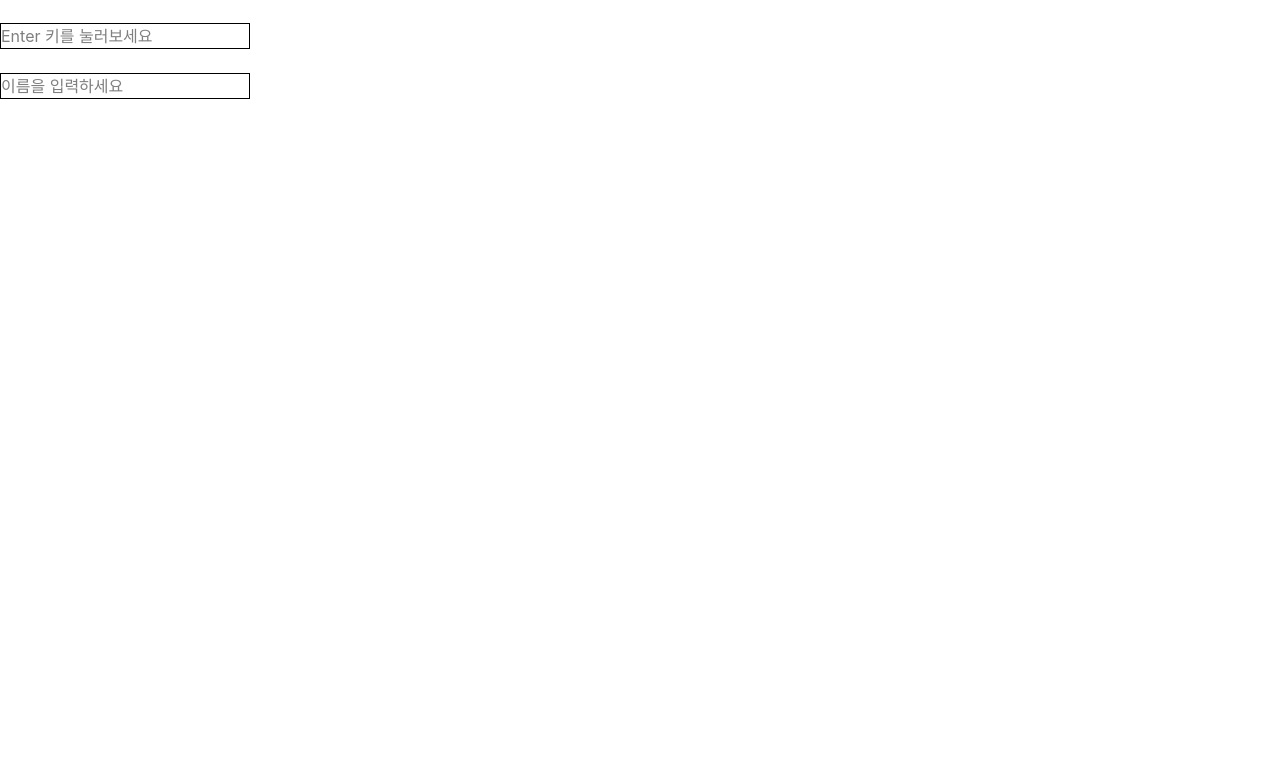
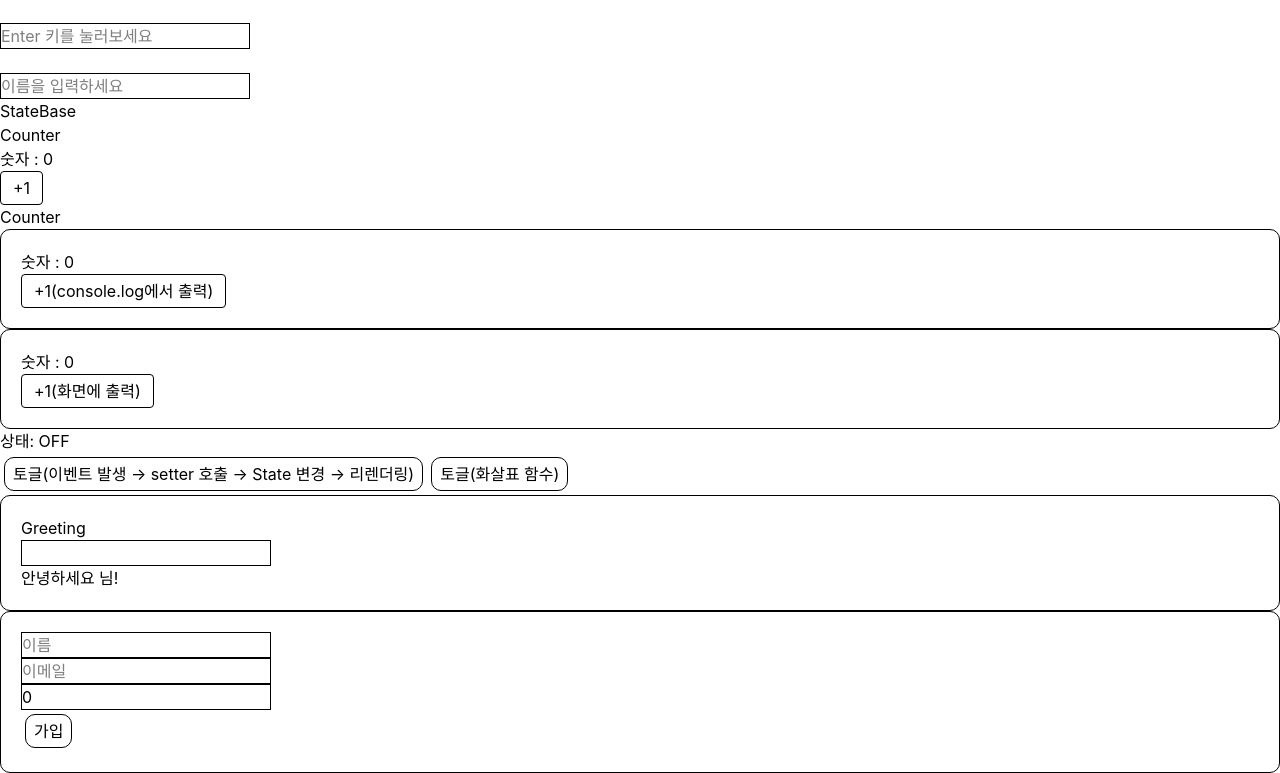
Before and after one commit to kwnam0814/Study_React, a React (Vite) app in the folder sesac-react-app/: page / in a window 1280 px wide. Shown: the part 6822-7595 px from the top of the page. Before the commit the page ends 6921 px from the top, so only its background shows below. Built offline with nearby package versions, Linux system fonts and the light colour scheme.

Commit message:
State(컴포넌트 내부에서 관리하는 동적인 데이터)

```diff
--- a/sesac-react-app/src/App.jsx
+++ b/sesac-react-app/src/App.jsx
@@ -9,6 +9,7 @@ import ChildrenBase from "./components/children_prac/ChildrenBase";
 import RenderingBase from "./components/rendering_prac/RenderingBase";
 import RenderingProb from "./components/rendering_prob/RenderingProb";
 import EventBase from "./components/event_prac/EventBase";
+import StateBase from "./components/state_prac/StateBase";
 
 import styles from "./App.module.css";
 
@@ -46,6 +47,10 @@ function App() {
       <div>
         <EventBase />
       </div>
+
+      <div>
+        <StateBase />
+      </div>
     </>
   );
 }
--- /dev/null
+++ b/sesac-react-app/src/components/state_prac/Counter.jsx
@@ -0,0 +1,26 @@
+import React from "react";
+
+const Counter = () => {
+  // 숫자를 하나 만들고
+  // 그 숫자를 화면에 보여주고
+  // 버튼을 누르면 숫자가 1 증가하는 기능을 만들고 싶다.
+  // => user와 interaction을 통해 데이터를 변화시키는 과정.
+
+  let number = 0;
+
+  const handleClick = () => {
+    number = number + 1;
+    console.log(number);
+  };
+  return (
+    <>
+      <div>Counter</div>
+      <div>숫자 : {number}</div>
+      <button onClick={handleClick} className="border px-3 py-1 rounded">
+        +1
+      </button>
+    </>
+  );
+};
+
+export default Counter;
--- /dev/null
+++ b/sesac-react-app/src/components/state_prac/CounterState.jsx
@@ -0,0 +1,42 @@
+import React from "react";
+import { useState } from "react";
+
+const CounterState = () => {
+  // 숫자를 하나 만들고
+  // 그 숫자를 화면에 보여주고
+  // 버튼을 누르면 숫자가 1 증가하는 기능을 만들고 싶다.
+  // => user와 interaction을 통해 데이터를 변화시키는 과정.
+
+  let number = 0;
+
+  const handleClick = () => {
+    number = number + 1;
+    console.log(number);
+  };
+
+  const [count, setCount] = useState(0);
+
+  const increateCount = () => {
+    setCount(count + 1);
+    // count = count + 1
+  };
+  return (
+    <>
+      <div>Counter</div>
+      <div className="card">
+        <div>숫자 : {number}</div>
+        <button onClick={handleClick} className="border px-3 py-1 rounded">
+          +1(console.log에서 출력)
+        </button>
+      </div>
+      <div className="card">
+        <div>숫자 : {count}</div>
+        <button onClick={increateCount} className="border px-3 py-1 rounded">
+          +1(화면에 출력)
+        </button>
+      </div>
+    </>
+  );
+};
+
+export default CounterState;
--- /dev/null
+++ b/sesac-react-app/src/components/state_prac/Greeting.jsx
@@ -0,0 +1,26 @@
+// 이벤트 발생 → setter 호출 → State 변경 → 리렌더링
+// 입력 이벤트로 State 변경
+import React from "react";
+import { useState } from "react";
+
+const Greeting = () => {
+  // input태그를 만든다.
+  // 태그에 값을 입력한다.
+  // 입력된 값이 화면에 출력된다.
+  const [name, setName] = useState("");
+
+  return (
+    <div className="card">
+      <div>Greeting</div>
+      <input
+        onChange={(event) => setName(event.target.value)}
+        className="input"
+        type="text"
+        value={name}
+      />
+      <p>안녕하세요 {name}님!</p>
+    </div>
+  );
+};
+
+export default Greeting;
--- /dev/null
+++ b/sesac-react-app/src/components/state_prac/SignupForm.jsx
@@ -0,0 +1,52 @@
+import { useState } from "react";
+
+const SignupForm = () => {
+  const [name, setName] = useState("");
+  const [email, setEmail] = useState("");
+  const [age, setAge] = useState(0);
+
+  const handleSubmit = () => {
+    console.log("이름:", name);
+    console.log("이메일:", email);
+    console.log("나이:", age);
+  };
+
+  return (
+    <div className="card">
+      <div>
+        <input
+          type="text"
+          className="border border-black"
+          placeholder="이름"
+          value={name}
+          onChange={(e) => setName(e.target.value)}
+        />
+      </div>
+      <div>
+        <input
+          type="email"
+          className="border border-black"
+          placeholder="이메일"
+          value={email}
+          onChange={(e) => setEmail(e.target.value)}
+        />
+      </div>
+      <div>
+        <input
+          type="number"
+          className="border border-black"
+          placeholder="나이"
+          value={age}
+          onChange={(e) => setAge(Number(e.target.value))}
+        />
+      </div>
+      <div>
+        <button className="button" onClick={handleSubmit}>
+          가입
+        </button>
+      </div>
+    </div>
+  );
+};
+
+export default SignupForm;
--- /dev/null
+++ b/sesac-react-app/src/components/state_prac/StateBase.jsx
@@ -0,0 +1,21 @@
+import React from "react";
+import Counter from "./Counter";
+import CounterState from "./CounterState";
+import Toggle from "./Toggle";
+import Greeting from "./Greeting";
+import SignupForm from "./SignupForm";
+
+const StateBase = () => {
+  return (
+    <>
+      <div>StateBase</div>
+      <Counter />
+      <CounterState />
+      <Toggle />
+      <Greeting />
+      <SignupForm />
+    </>
+  );
+};
+
+export default StateBase;
--- /dev/null
+++ b/sesac-react-app/src/components/state_prac/Toggle.jsx
@@ -0,0 +1,25 @@
+// 이벤트 발생 → setter 호출 → State 변경 → 리렌더링
+// 클릭 이벤트로 State 변경
+import { useState } from "react";
+
+const Toggle = () => {
+  const [isOn, setIsOn] = useState(false);
+
+  const handleToggle = () => {
+    setIsOn(!isOn);
+  };
+
+  return (
+    <div>
+      <p>상태: {isOn ? "ON" : "OFF"}</p>
+      <button className="button" onClick={handleToggle}>
+        토글(이벤트 발생 → setter 호출 → State 변경 → 리렌더링)
+      </button>
+      <button className="button" onClick={() => setIsOn(!isOn)}>
+        토글(화살표 함수)
+      </button>
+    </div>
+  );
+};
+
+export default Toggle;
--- a/sesac-react-app/src/index.css
+++ b/sesac-react-app/src/index.css
@@ -19,3 +19,14 @@ hr {
   text-decoration: line-through;
   color: gray;
 }
+
+.button{
+    padding: 4px 8px;
+    border: 1px solid black;
+    margin: 4px;
+    border-radius: 10px;
+}
+
+.input{
+    border: 1px solid black;
+}
```
